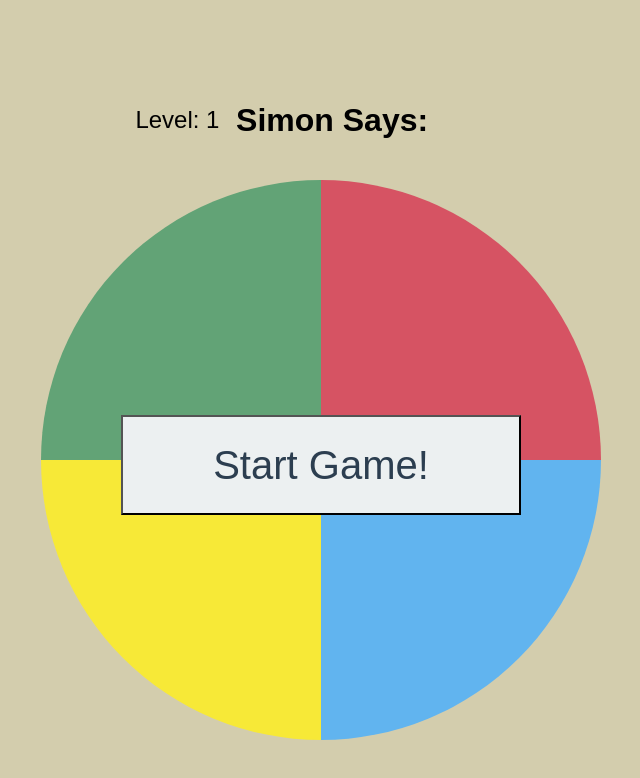
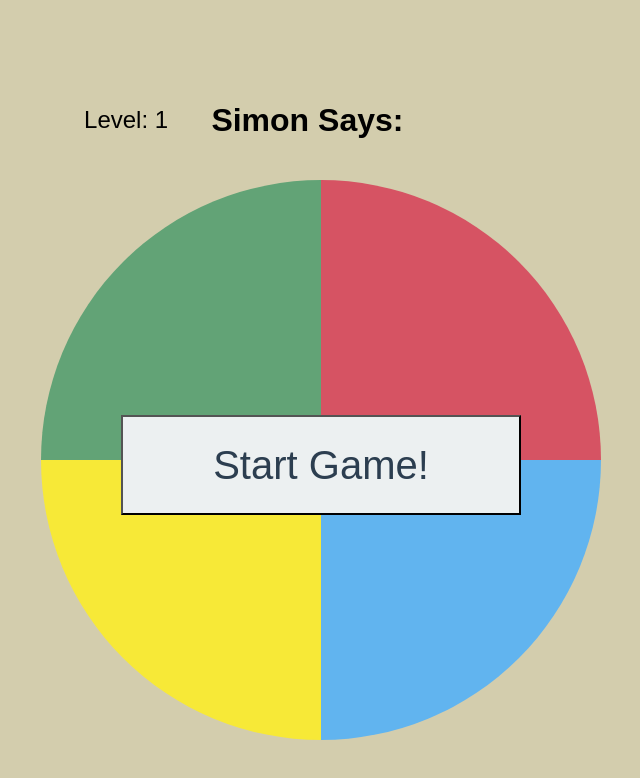
Before and after one commit to Khalid2153/Simon_says, a website: page public/index.html in a window 1280 px wide. Shown: the whole page, without its empty margins (319-959 px from the left). Drawn offline with nearby package versions, Linux system fonts and the light colour scheme; a web font is replaced by a local one.

Commit message:
Update styles.css

```diff
--- a/public/styles/styles.css
+++ b/public/styles/styles.css
@@ -13,7 +13,7 @@ body {
 }
 
 .title{
-    width: 30%;
+    width: 40%;
     margin: 10px auto;
     padding: 10px;
     height: auto;
```
